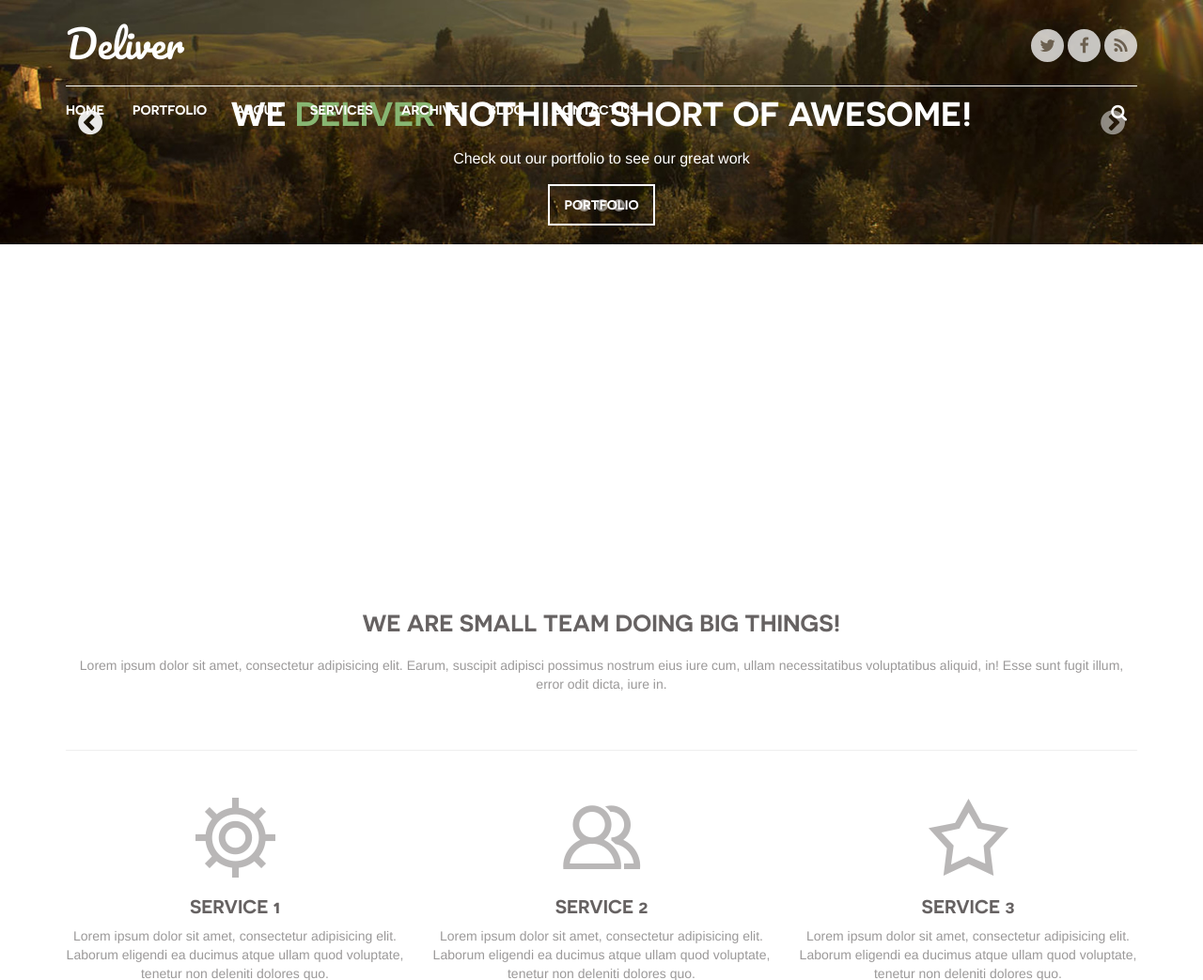
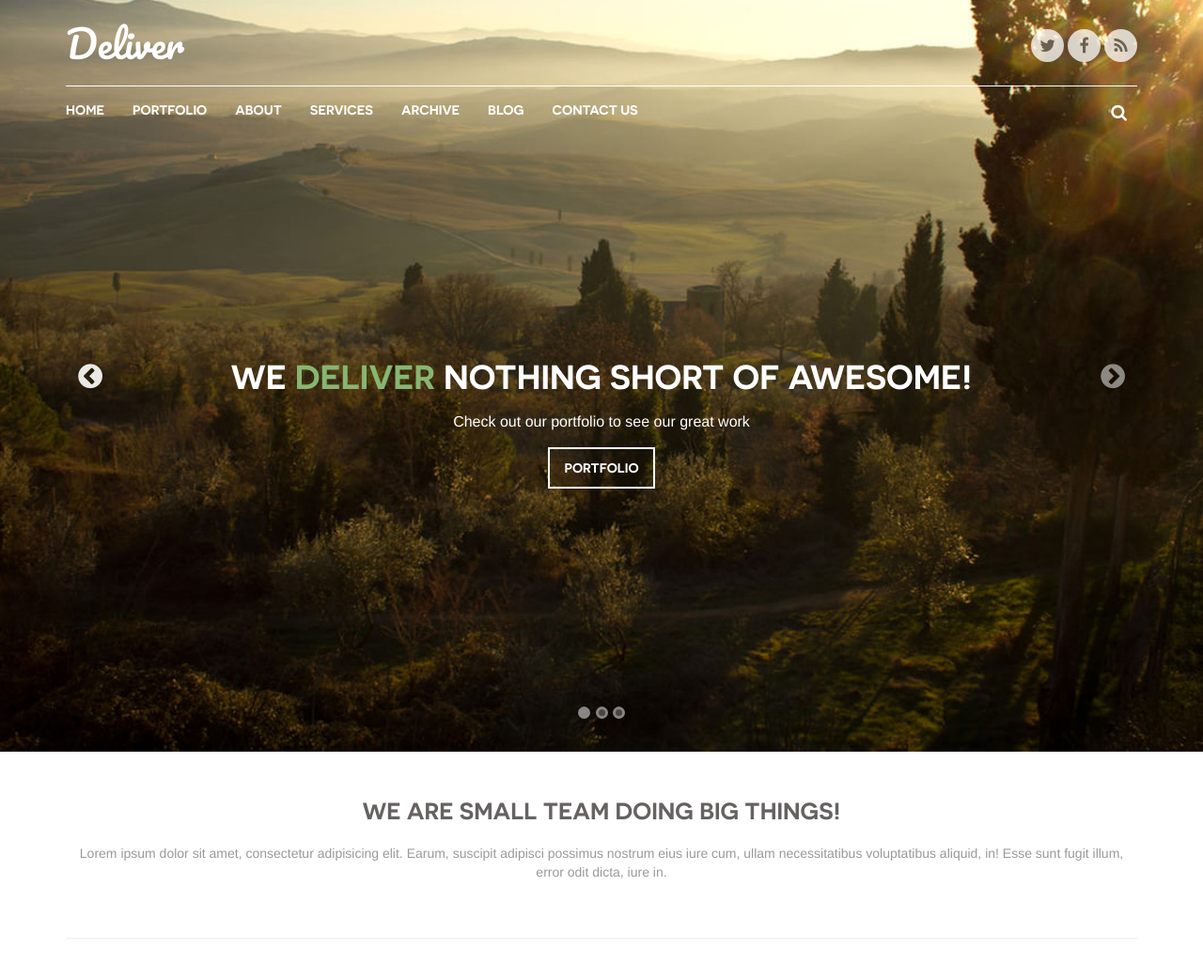
Before and after one commit to markoffden/markoffden.github.io, a PHP site: page / in a window 1280 px wide. Shown: the top 1043 px of the page at 94% size. Run offline with PHP 8.4, Linux system fonts and the light colour scheme; some libraries are stand-ins or nearby versions.

Commit message:
Deliver - put back vh for header

```diff
--- a/deliver/css/style.css
+++ b/deliver/css/style.css
@@ -59,6 +59,7 @@ section {
 -------------------------------------------------- */
 header {
   height: 100%;
+  height: 100vh;
   min-height: 600px;
   position: relative; }
 
--- a/deliver/scss/main.scss
+++ b/deliver/scss/main.scss
@@ -6,6 +6,7 @@
 
 header {
     height: 100%;
+    height: 100vh;
     min-height: 600px;
     position: relative;
 }
```
Also changed, not shown: 1 other file.
